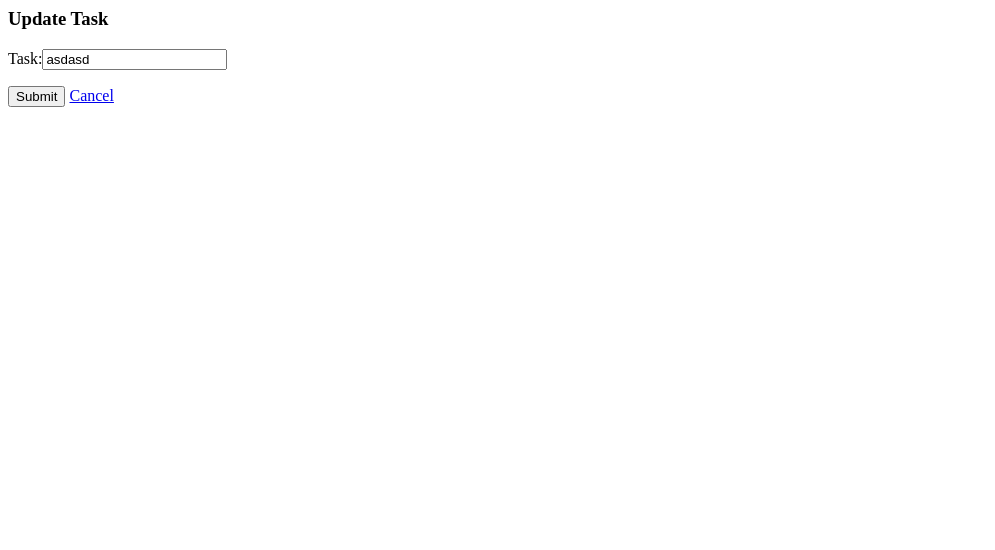
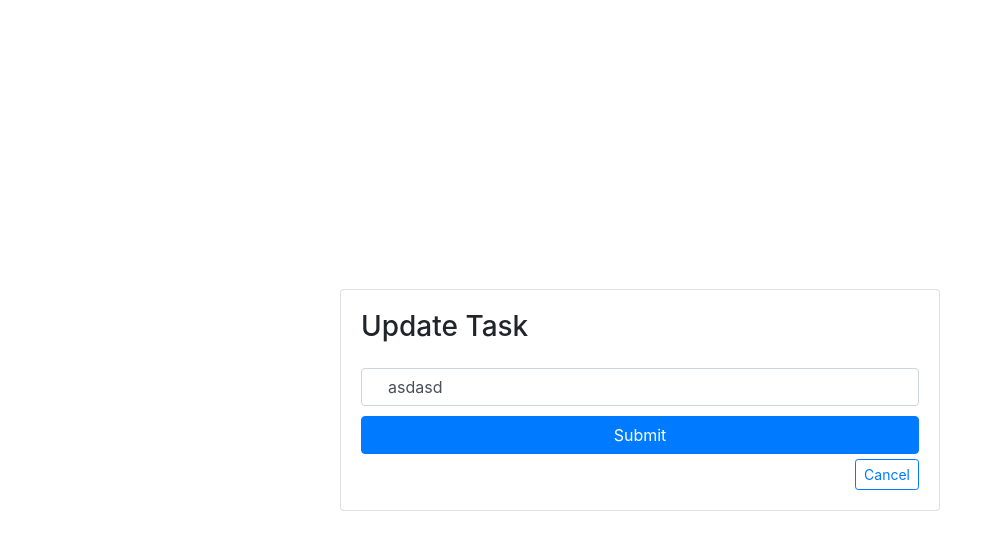
Before and after one commit to ponasObuolys/dovision, a Django app: page /update_task/20/ in a window 1280 px wide. Shown: the top 550 px of the page, without its empty margins (0-995 px from the left). Run offline with Django 3.2, Linux system fonts and the light colour scheme; data comes from the database, SQL or seed files in the repository.

Commit message:
Aprengtas update task

```diff
--- a/doVision/static/css/mystyle.css
+++ b/doVision/static/css/mystyle.css
@@ -6,7 +6,13 @@ body {
     height: 100vh
 }
 
-.card {
+.cardUpdate {
+    width: 600px;
+    padding: 20px;
+    border: none;
+}
+
+.login_card {
     width: 400px;
     padding: 20px;
     border: none
--- a/doVision/templates/registration/login.html
+++ b/doVision/templates/registration/login.html
@@ -9,7 +9,7 @@
 </head>
 <body>
 {% block content %}
-<div class="card">
+<div class="card login_card">
     <div class="text-center intro"> <img src="https://i.imgur.com/uNiv4bD.png" width="160"><br><p></p><span class="contact">Welcome to DoVision!</span> </div>
     <div class="mt-4 text-center">
         <h4>Log In.</h4> <span>Login with your credentials</span>
--- a/doVision/templates/update_task.html
+++ b/doVision/templates/update_task.html
@@ -1,8 +1,25 @@
+<!DOCTYPE html>
+{% load static %}
+<html lang="en">
+<head>
+    <meta charset="UTF-8">
+    <link rel="stylesheet" href="{% static 'css/mystyle.css' %}">
+    <link rel="stylesheet" href="https://cdn.jsdelivr.net/npm/bootstrap@4.6.0/dist/css/bootstrap.min.css" integrity="sha384-B0vP5xmATw1+K9KRQjQERJvTumQW0nPEzvF6L/Z6nronJ3oUOFUFpCjEUQouq2+l" crossorigin="anonymous">
+    <title>DoVision</title>
+</head>
+<body>
+
+
+<div class="card cardUpdate">
 <h3>Update Task</h3>
+    <form method="POST" action="">
+        {% csrf_token %}
+        <div class="mt-3 inputbox"> <input type="text" class="form-control" name="title" placeholder="{{form.title}}</div>
+        <div class="mt-2">
+            <button type="submit" class="btn btn-primary btn-block">Submit</button>
+        </div>
+        <a class="btn btn-outline-primary btn-sm" href="{% url 'TodoList' %}" style="float: right; margin-top: 5px;" >Cancel</a>
+    </form>
+</div>
 
-<form method="POST" action="">
-    {% csrf_token %}
-    <p>Task:{{form.title}}</p>
-    <input type="submit" name="Update Task">
-    <a href="{% url 'TodoList' %}" >Cancel</a>
-</form>
+</body>
```
